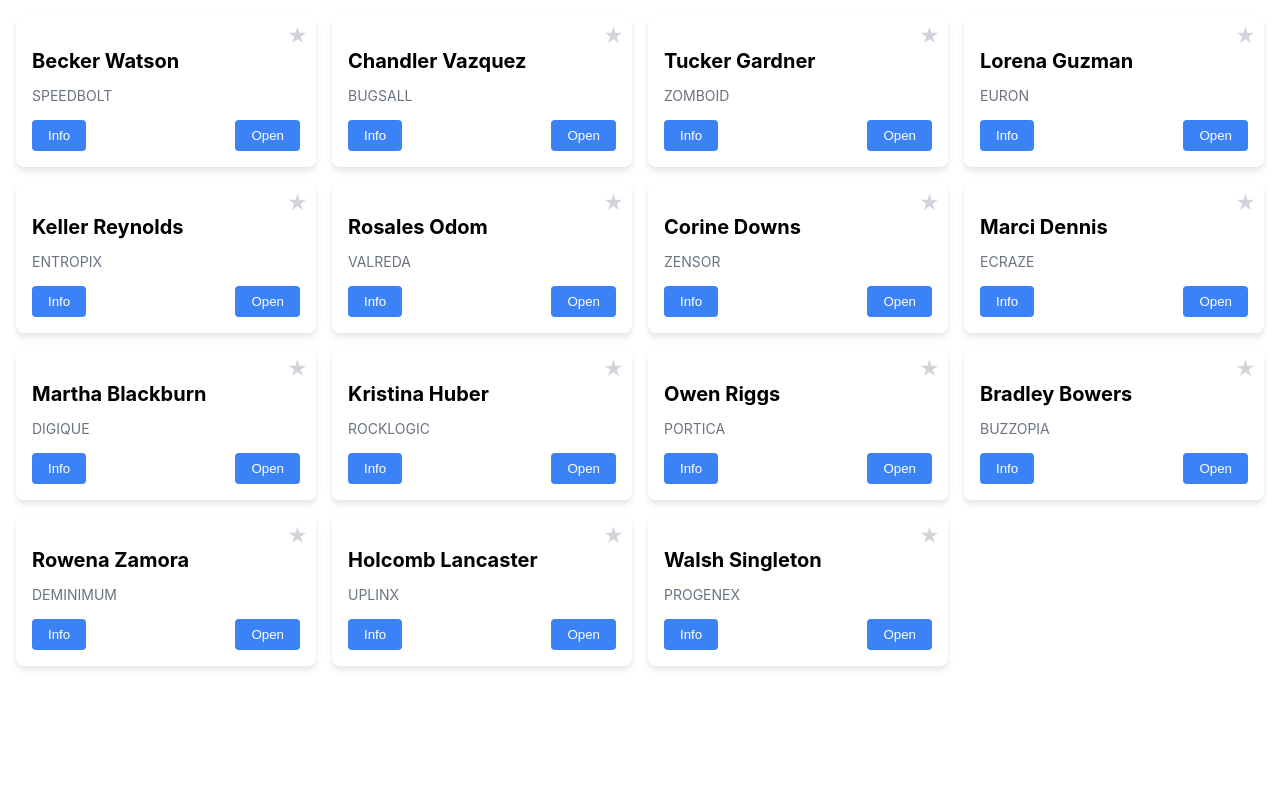
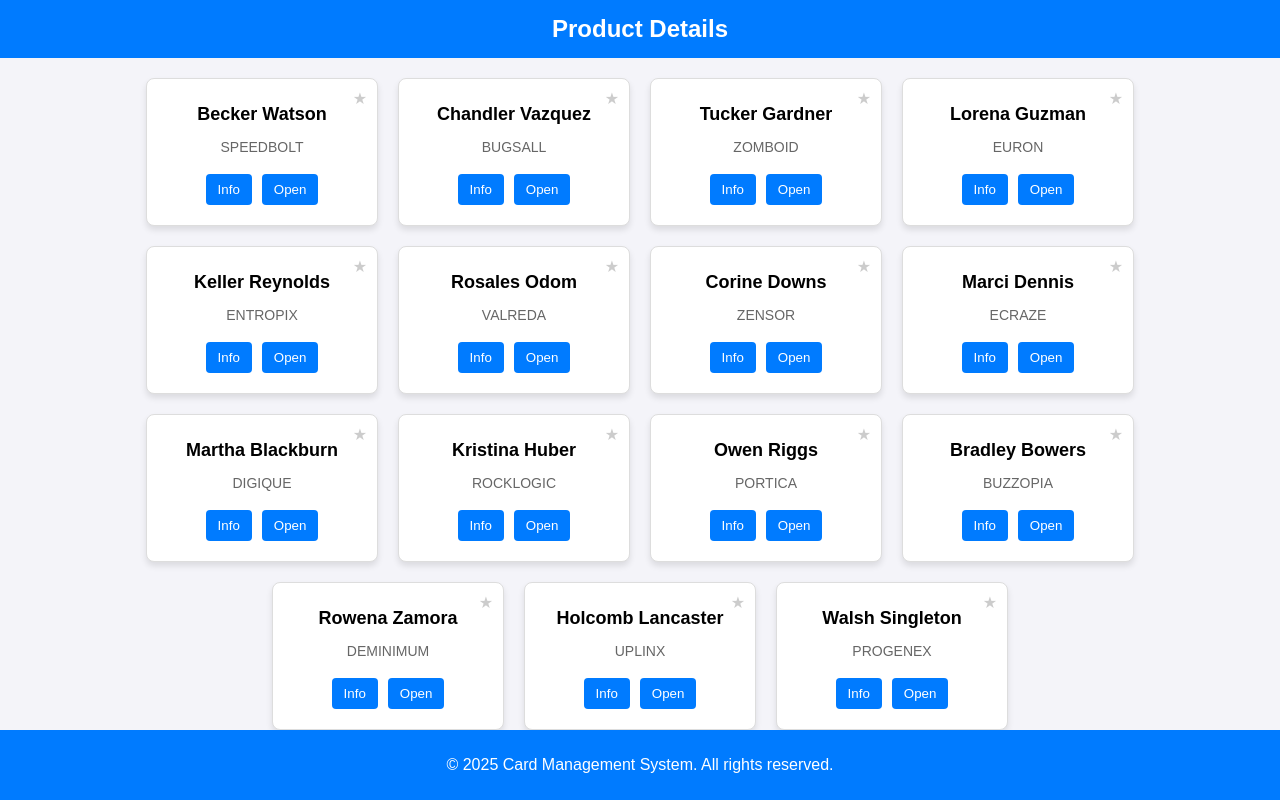
Before and after one commit to RishabhR18/react-app-assesment, a React (Create React App) app: page / in a window 1280 px wide. Built offline with nearby package versions, Linux system fonts and the light colour scheme.

Commit message:
Completed the entire application

```diff
--- a/src/App.css
+++ b/src/App.css
@@ -1,109 +1,118 @@
+/* General Styles */
+body {
+  font-family: Arial, sans-serif;
+  margin: 0;
+  padding: 0;
+  background-color: #f4f4f9;
+}
 
+/* Header */
+.header {
+  background-color: #007bff;
+  color: #fff;
+  text-align: center;
+  padding: 15px 0;
+}
+
+.header-title {
+  font-size: 24px;
+  margin: 0;
+}
+
+/* Footer */
+.footer {
+  background-color: #007bff;
+  color: #fff;
+  text-align: center;
+  padding: 10px 0;
+  position: fixed;
+  bottom: 0;
+  width: 100%;
+}
+
+/* Content Section */
+.content-section {
+  width: 80%;
+  margin: 20px auto;
+}
+
+/* Grid and Cards */
 .grid-container {
-  display: grid;
-  grid-template-columns: repeat(auto-fit, minmax(250px, 1fr));
-  gap: 16px;
-  padding: 16px;
+  display: flex;
+  flex-wrap: wrap;
+  gap: 20px;
+  justify-content: center;
 }
+
 .card {
+  border: 1px solid #ddd;
+  border-radius: 8px;
+  padding: 15px;
+  width: 200px;
+  text-align: center;
   position: relative;
+  background-color: #fff;
   box-shadow: 0 4px 6px rgba(0, 0, 0, 0.1);
-  padding: 16px;
-  border-radius: 8px;
-  background-color: white;
 }
 
 .card-title {
-  font-size: 1.25rem;
-  font-weight: bold;
-  margin-bottom: 8px;
+  font-size: 18px;
+  margin: 10px 0;
 }
 
 .card-company {
-  font-size: 0.875rem;
-  color: #6b7280;
-}
-
-.card-buttons {
-  display: flex;
-  justify-content: space-between;
-  margin-top: 16px;
-}
-
-.info-button,
-.open-button {
-  padding: 8px 16px;
-  background-color: #3b82f6;
-  color: white;
-  border: none;
-  border-radius: 4px;
-  cursor: pointer;
-}
-
-.info-button:hover,
-.open-button:hover {
-  background-color: #2563eb;
+  color: #666;
+  font-size: 14px;
 }
 
 .favorite-icon {
   position: absolute;
-  top: 8px;
-  right: 8px;
+  top: 10px;
+  right: 10px;
+  cursor: pointer;
 }
 
 .favorite {
-  cursor: pointer;
-  color: #d1d5db;
-  font-size: 20px;
+  color: #ccc;
 }
 
 .favorite-active {
-  color: #fbbf24;
+  color: gold;
+}
+
+.card-buttons {
+  margin-top: 10px;
+}
+
+.info-button, .open-button, .close-button, .back-button {
+  background-color: #007bff;
+  color: #fff;
+  border: none;
+  padding: 8px 12px;
+  margin: 5px;
+  border-radius: 4px;
+  cursor: pointer;
 }
 
 .popup-overlay {
   position: fixed;
   top: 0;
   left: 0;
-  width: 100vw;
-  height: 100vh;
-  background-color: rgba(0, 0, 0, 0.5);
+  width: 100%;
+  height: 100%;
+  background: rgba(0, 0, 0, 0.5);
   display: flex;
+  justify-content: center;
   align-items: center;
-  justify-content: center;
 }
 
 .popup {
-  background-color: white;
-  padding: 16px;
+  background: #fff;
+  padding: 20px;
   border-radius: 8px;
-  max-width: 500px;
-  width: 90%;
+  text-align: center;
 }
 
-.popup-title {
-  font-size: 1.125rem;
-  font-weight: bold;
-  margin-bottom: 8px;
+.details-page {
+  padding: 20px;
 }
-
-.close-button {
-  margin-top: 16px;
-  padding: 8px 16px;
-  background-color: #ef4444;
-  color: white;
-  border: none;
-  border-radius: 4px;
-  cursor: pointer;
-}
-
-.close-button:hover {
-  background-color: #dc2626;
-}
-
-.details-page{
-  border: 4px solid red;
-  padding: 16px;
-  margin: 16px;
-  border-radius: 16px;
-}
--- a/src/App.js
+++ b/src/App.js
@@ -1,15 +1,21 @@
 import React from "react";
 import { BrowserRouter as Router, Routes, Route } from "react-router-dom";
+import Header from "./components/Header";
+import Footer from "./components/Footer";
 import Home from "./components/Home";
 import DetailsPage from "./components/DetailsPage";
 
 const App = () => {
   return (
     <Router>
-      <Routes>
-        <Route path="/" element={<Home />} />
-        <Route path="/details/:guid" element={<DetailsPage />} />
-      </Routes>
+      <Header />
+      <main>
+        <Routes>
+          <Route path="/" element={<Home />} />
+          <Route path="/details/:guid" element={<DetailsPage />} />
+        </Routes>
+      </main>
+      <Footer />
     </Router>
   );
 };
--- /dev/null
+++ b/src/components/Footer.js
@@ -0,0 +1,12 @@
+import React from "react";
+import "../App.css";
+
+const Footer = () => {
+  return (
+    <footer className="footer">
+      <p>&copy; {new Date().getFullYear()} Card Management System. All rights reserved.</p>
+    </footer>
+  );
+};
+
+export default Footer;
--- /dev/null
+++ b/src/components/Header.js
@@ -0,0 +1,12 @@
+import React from "react";
+import "../App.css";
+
+const Header = () => {
+  return (
+    <header className="header">
+      <h1 className="header-title">Product Details</h1>
+    </header>
+  );
+};
+
+export default Header;
--- a/src/components/Home.js
+++ b/src/components/Home.js
@@ -25,6 +25,7 @@ const Home = () => {
   };
 
   return (
+    <section className="content-section">
       <div className="grid-container">
         {data.map((card) => (
           <div key={card._id} className="card">
@@ -65,6 +66,7 @@ const Home = () => {
           </div>
         )}
       </div>
+    </section>
   );
 };
 
```
Lines whose indentation alone changed are shown as unchanged.
